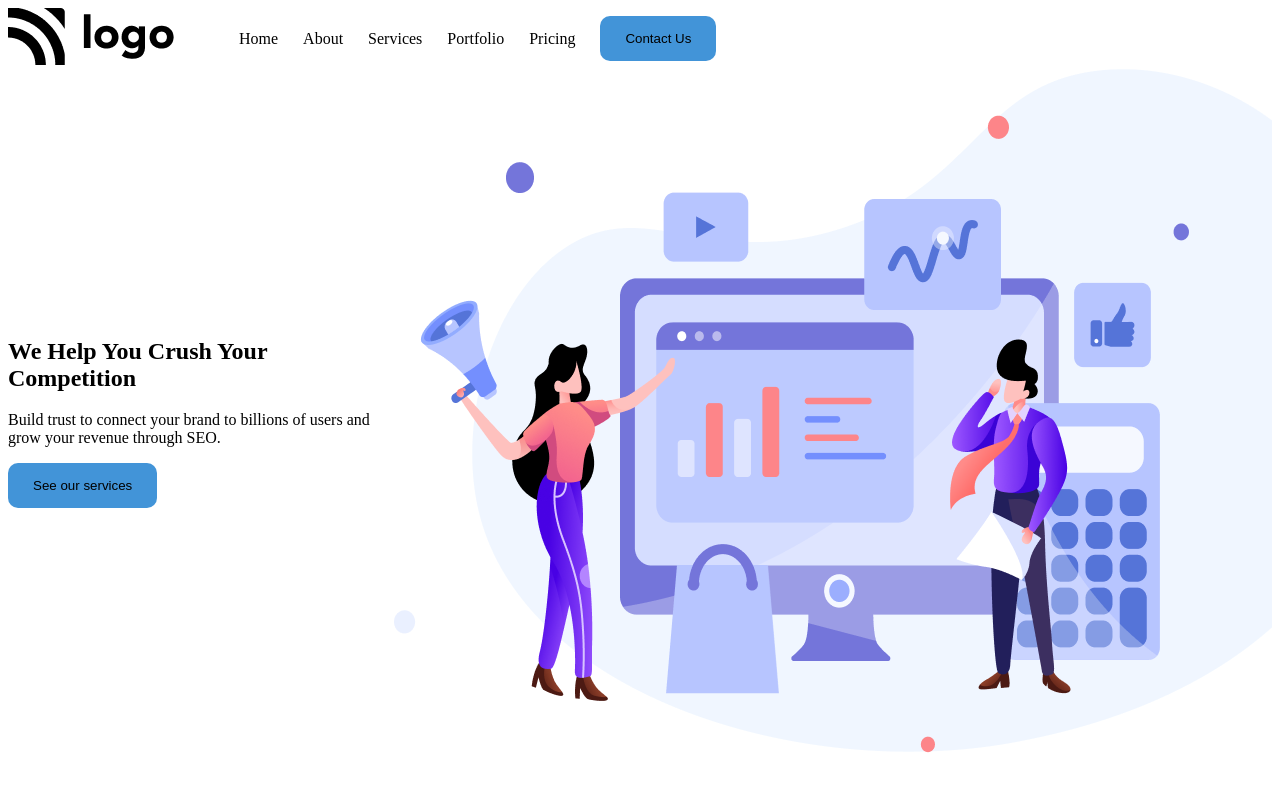
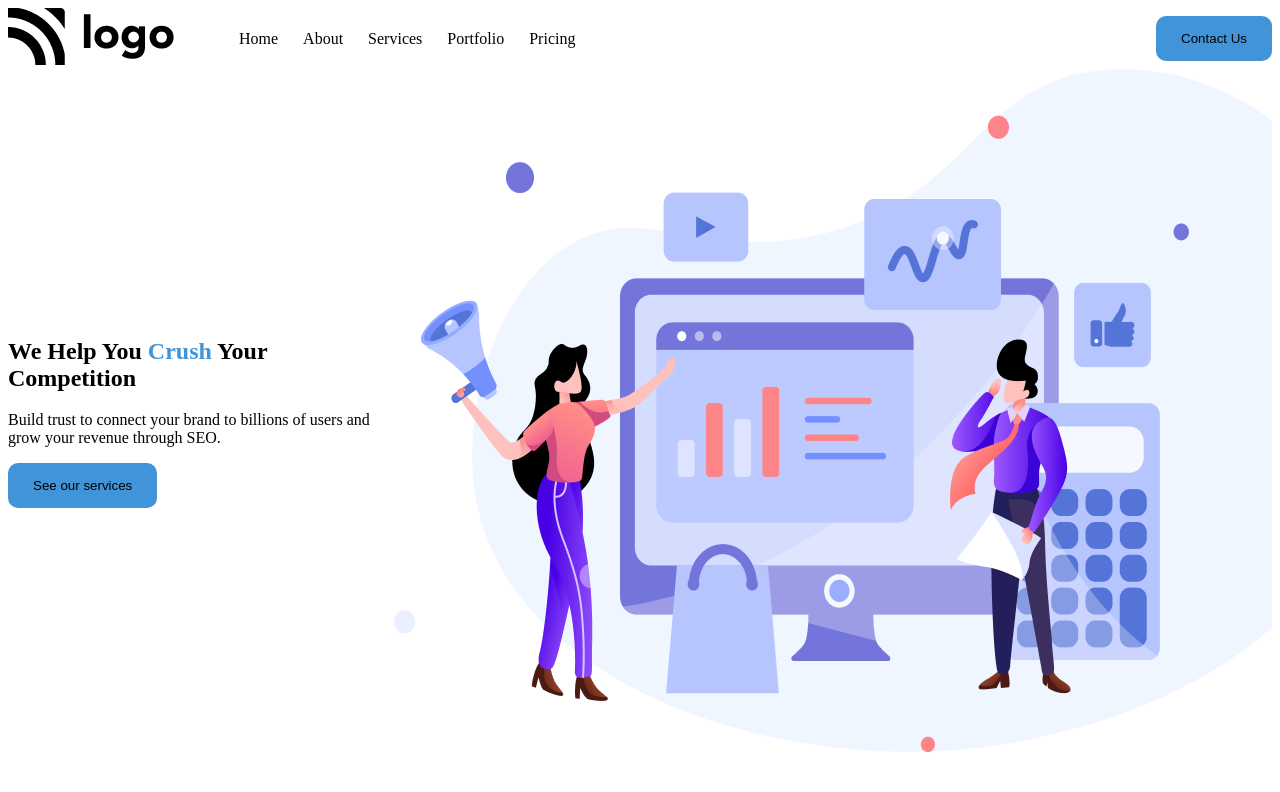
Before and after one commit to udayraj1/fullstack-javascript-2.0, a plain HTML site: page HTML_CSS/Project_Week3_01/index.html in a window 1280 px wide. Drawn offline with Linux system fonts and the light colour scheme.

Commit message:
committing updated css for project 1

```diff
--- a/HTML_CSS/Project_Week3_01/style.css
+++ b/HTML_CSS/Project_Week3_01/style.css
@@ -3,10 +3,14 @@
 
 nav{
 
-    justify-content: flex-start;
+    justify-content: space-around;
     display: flex;
     align-items: center;
     gap: 25px;
+}
+
+nav :last-child{
+    margin-left: auto
 }
 
 nav div ul {
@@ -34,3 +38,12 @@ nav div ul li{
     align-items: center;
     width: auto;
 }
+
+.banner-container :first-child{
+    flex-wrap: wrap;
+    justify-content: stretch;
+}
+
+span{
+    color:#4294d8;
+}
```
